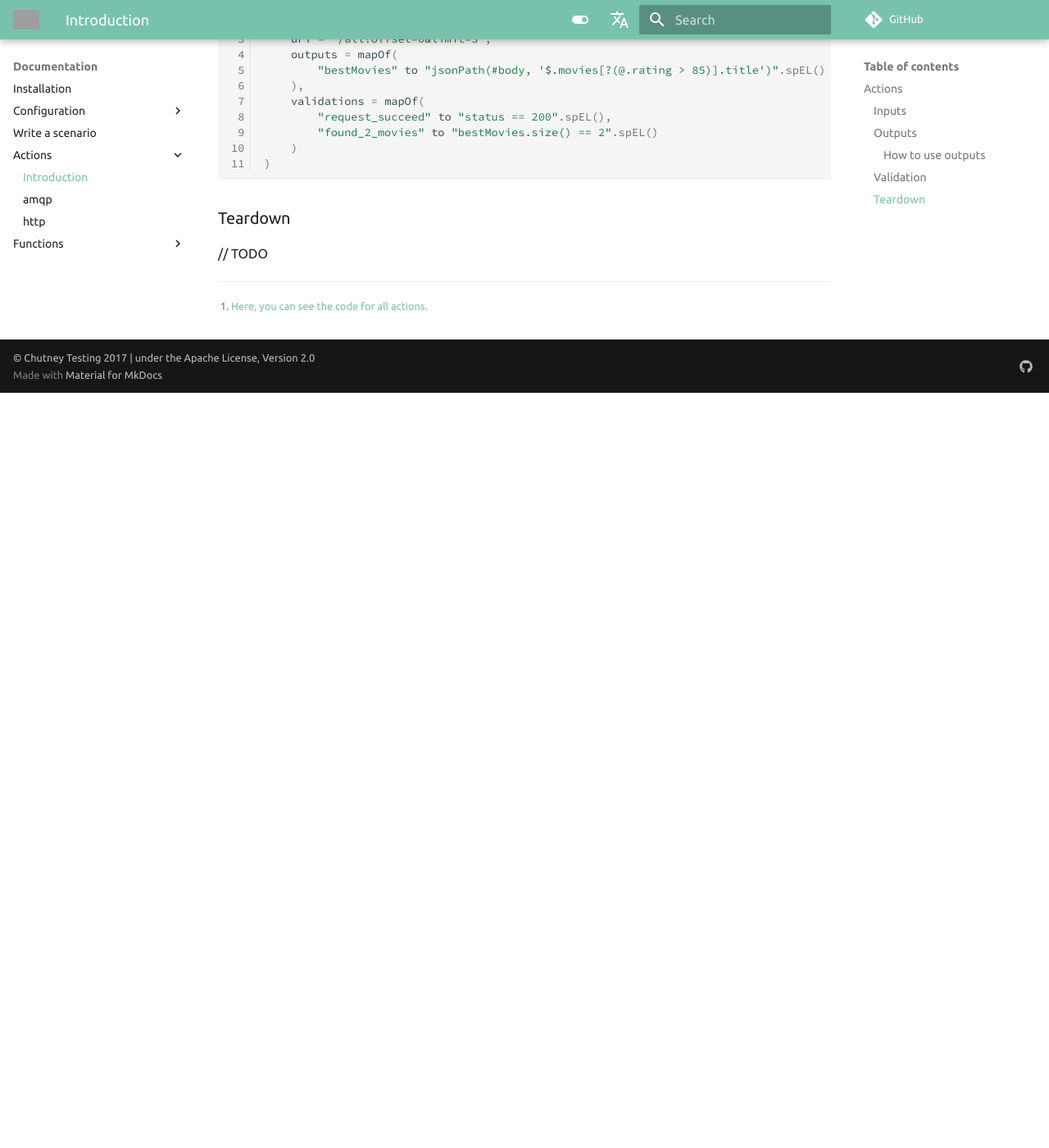
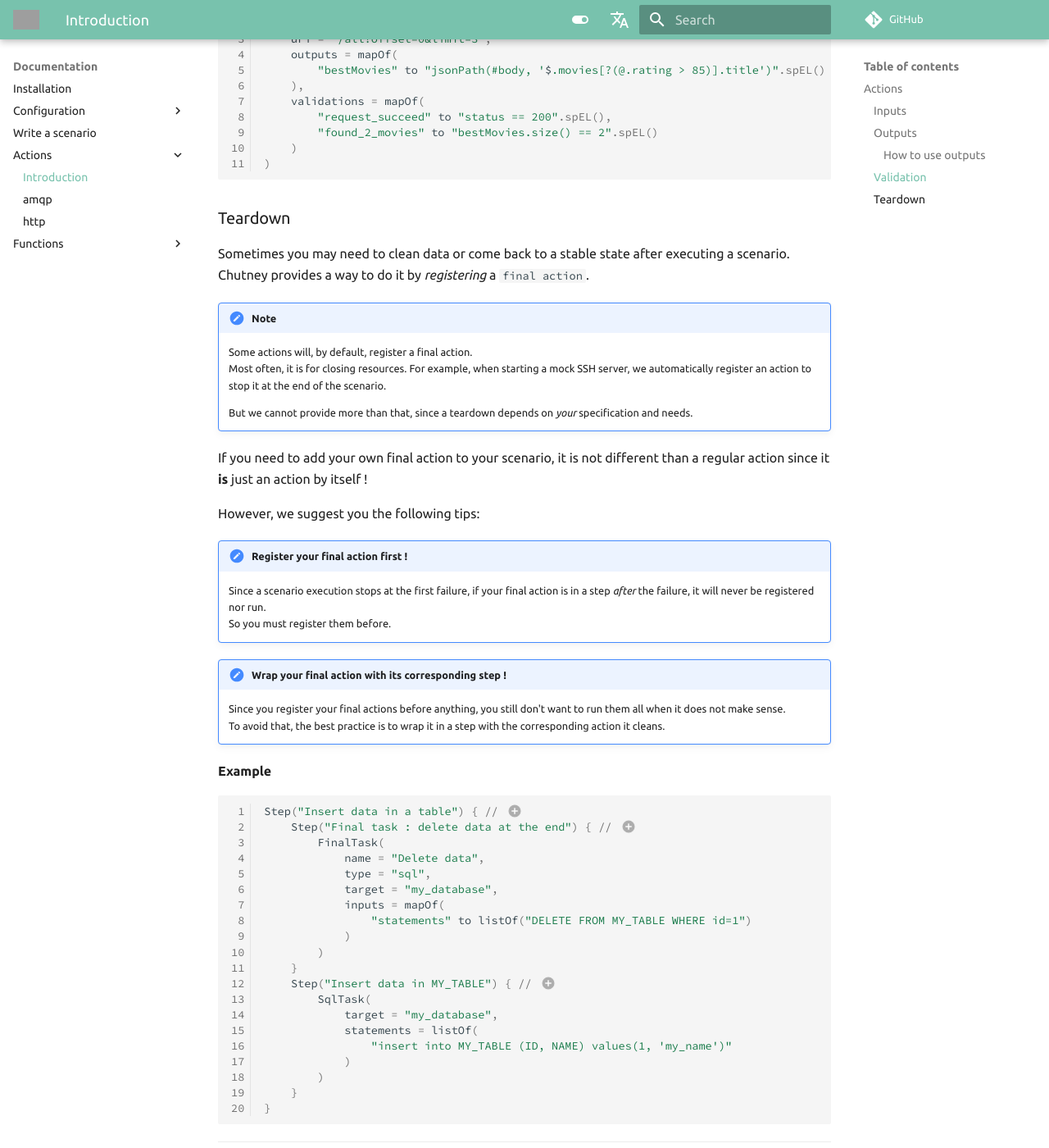
Before and after one commit to chutney-testing/chutney-testing.github.io-legacy, an MkDocs documentation site: the page built from docs/actions/introduction.md, in a window 1280 px wide and 1400 px high, scrolled down 3501 px. Shown: the whole window at 82% size. Built offline with MkDocs 1.6.1 and Material for MkDocs 9.7.7, drawn with Linux system fonts in a browser that asks for light colours; comment, search, counter and statistics services are not loaded; before the commit the page ends 3980 px from its top, so only the background shows below that; grey boxes are pictures that could not be loaded.

Commit message:
docs: Document teardown / final action usage (#18)

````diff
--- a/docs/actions/introduction.md
+++ b/docs/actions/introduction.md
@@ -168,4 +168,52 @@ Each validation has a name and evaluates to a boolean, using [expressions](/todo
 
 ## Teardown
 
-// TODO
+Sometimes you may need to clean data or come back to a stable state after executing a scenario.
+Chutney provides a way to do it by _registering_ a `final action`.
+
+!!! note
+    Some actions will, by default, register a final action.
+    Most often, it is for closing resources. For example, when starting a mock SSH server, we automatically register an action to stop it at the end of the scenario.
+
+    But we cannot provide more than that, since a teardown depends on _your_ specification and needs.
+
+If you need to add your own final action to your scenario, it is not different than a regular action since it **is** just an action by itself !
+
+However, we suggest you the following tips:
+
+!!! important "Register your final action first !"
+    Since a scenario execution stops at the first failure, if your final action is in a step _after_ the failure, it will never be registered nor run.
+    So you must register them before.
+
+!!! important "Wrap your final action with its corresponding step !"
+    Since you register your final actions before anything, you still don't want to run them all when it does not make sense.
+    To avoid that, the best practice is to wrap it in a step with the corresponding action it cleans.
+
+**Example**
+
+``` kotlin
+Step("Insert data in a table") { // (1)
+    Step("Final task : delete data at the end") { // (2)
+        FinalTask(
+            name = "Delete data",
+            type = "sql",
+            target = "my_database",
+            inputs = mapOf(
+                "statements" to listOf("DELETE FROM MY_TABLE WHERE id=1")
+            )
+        )
+    }
+    Step("Insert data in MY_TABLE") { // (3)
+        SqlTask(
+            target = "my_database",
+            statements = listOf(
+                "insert into MY_TABLE (ID, NAME) values(1, 'my_name')"
+            )
+        )
+    }
+}
+```
+
+1. This is a wrapper step
+2. We declare our final action **first** !
+3. We declare our real action after
````
